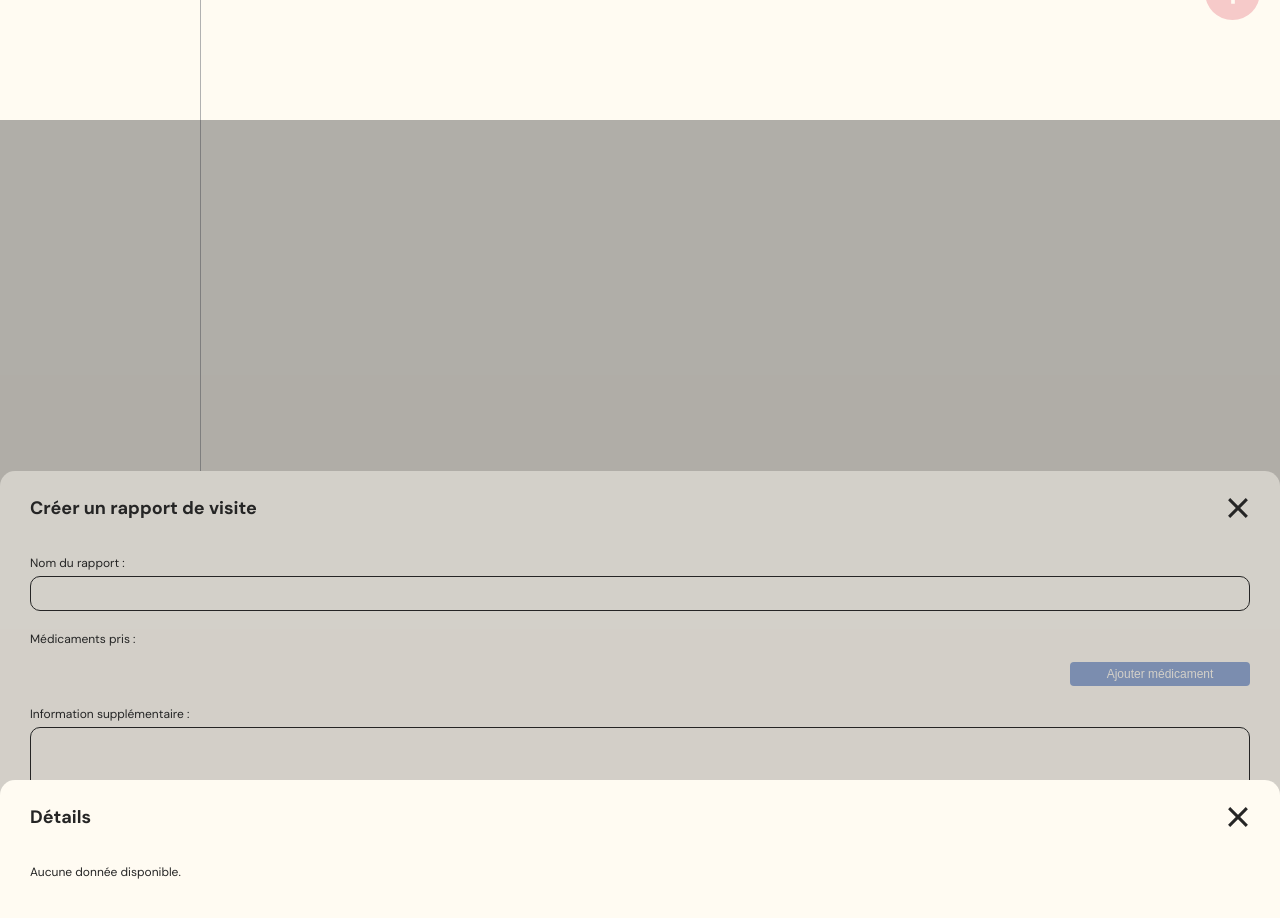
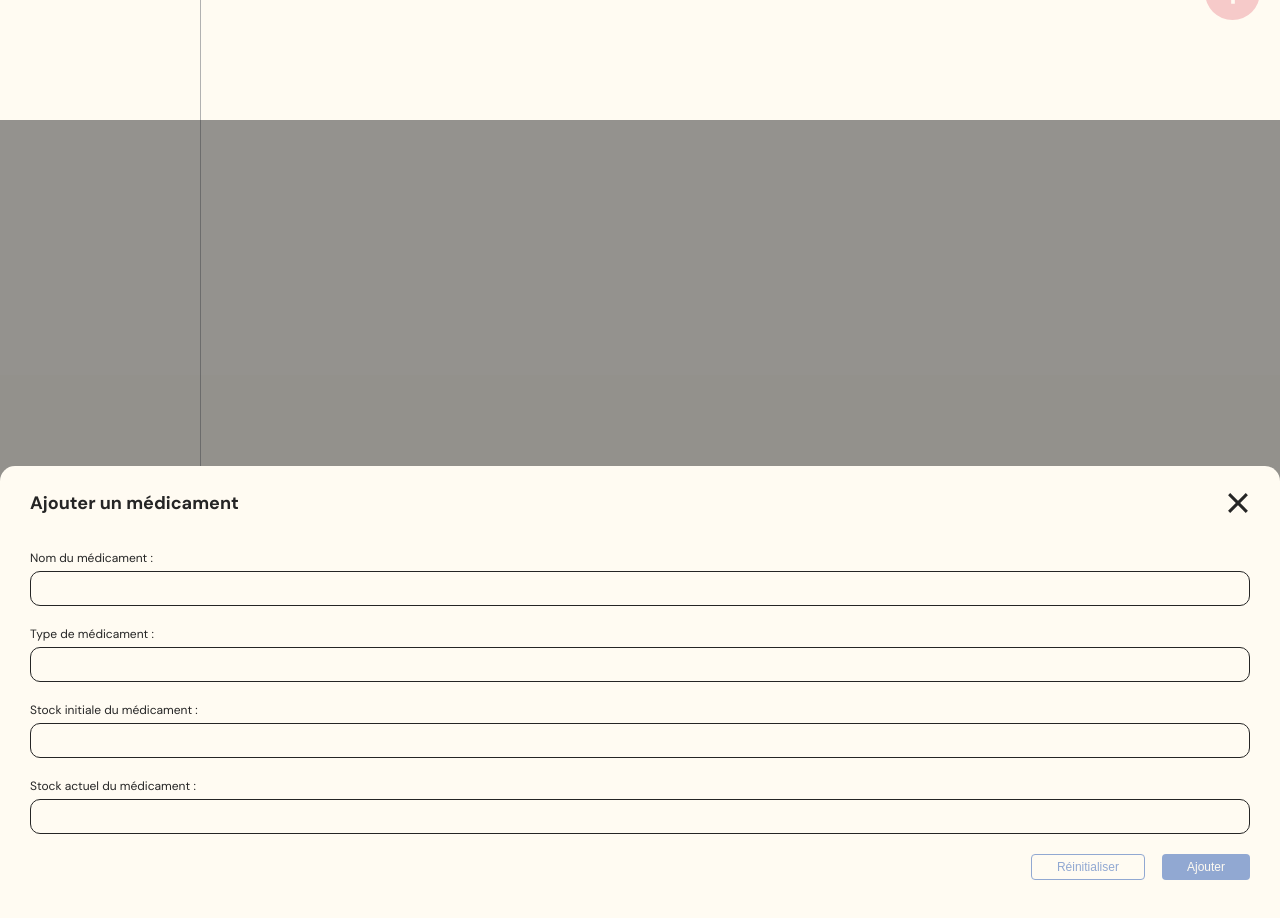
Before and after one commit to Nth-C/serena, a React (Vite) app in the folder frontend/: page /suivi/visit_report in a window 1280 px wide. Shown: the part 680-1598 px from the top of the page. Built offline with nearby package versions, Linux system fonts and the light colour scheme; the HTML template or start-up script is replaced by a standard one.

Commit message:
ajout de la suppression de rapport de visite

```diff
--- a/frontend/src/App.css
+++ b/frontend/src/App.css
@@ -469,6 +469,14 @@ button.creer_suivi, .acce_suivi .form-actions {
   color: var(--white);
   padding: 1rem;
   cursor: pointer;
+  height: 85 px;
+  overflow: hidden;
+}
+
+.report_case p{
+  text-overflow: ellipsis;
+  height: 18px;
+  overflow: hidden;
 }
 
 .liste_report {
--- a/frontend/src/pages/VisitReport.jsx
+++ b/frontend/src/pages/VisitReport.jsx
@@ -199,6 +199,61 @@ const handleDeleteRapport = async () => {
         </svg>
       </button>
 
+       {/* Popup Médicaments */}
+      {mounted && isNewPopupOpen && createPortal(
+        <div className={`popup_report_add_medicament ${isNewPopupOpen ? 'popu-medi-active' : ''}`}>
+          <div className="search_report">
+            <div>
+              <img src="/icons/arrow_back.svg" alt="" onClick={() => setIsPopupOpen(false)} />
+              <input type="search" placeholder="Rechercher un rapport" />
+            </div>
+
+            <div>
+              <img src="/icons/sort.svg" alt="" />
+              <p>Tier par</p>
+            </div>
+          </div>
+          <button onClick={toggleNewMedicine} className="btn_blue">Ajouter un nouveau médicament dans la liste</button>
+          <div className="list">
+            <div className="container_medecine">
+              <div className="principal_infos"><p>Xanax</p></div>
+              <div className="drop">
+                <p>ddddddddddddddddddddddd</p>
+                <div><button className="fill">Ajouter</button></div>
+              </div>
+            </div>
+          </div>
+        </div>,
+        document.body
+      )}
+
+      {/* Slide Médicament */}
+      <Slide title={"Ajouter un médicament"} isOpen={isNewMedicineOpen} toggleOpen={toggleNewMedicine} zIndex={700}>
+        <form className="new_medecine">
+          <div>
+            <label>Nom du médicament : </label>
+            <input type="text" value={nameMedecine} onChange={(e) => setNameMedecine(e.target.value)} required />
+          </div>
+          <div>
+            <label>Type de médicament : </label>
+            <input type="text" value={typeMedecine} onChange={(e) => setTypeMedecine(e.target.value)} required />
+          </div>
+          <div>
+            <label>Stock initiale du médicament : </label>
+            <input type="number" value={initialStock} onChange={(e) => setInitialStock(e.target.value)} required />
+          </div>
+          <div>
+            <label>Stock actuel du médicament :</label>
+            <input type="number" value={currentStock} onChange={(e) => setCurrentStock(e.target.value)} required />
+          </div>
+          <div>
+            <button type="button" className="btn_border" onClick={handleResetMedecine}>Réinitialiser</button>
+            <button className="btn_blue">Ajouter</button>
+          </div>
+        </form>
+      </Slide>
+
+
       {/* Slide Nouveau Rapport */}
       <Slide title={"Créer un rapport de visite"} isOpen={isNewRapportOpen} toggleOpen={toggleNewRapport} zIndex={500}>
         <form className="add_report" onSubmit={handleSubmitRapport}>
@@ -222,7 +277,7 @@ const handleDeleteRapport = async () => {
       </Slide>
 
       {/* Slide Détails */}
-      <Slide title={selectedRapport ? selectedRapport.nom : "Détails"} isOpen={isDetailsReportOpen} toggleOpen={toggleDetailsReport} zIndex={500}>
+      <Slide title={selectedRapport ? selectedRapport.nom : "Détails"} isOpen={isDetailsReportOpen} toggleOpen={toggleDetailsReport} zIndex={100}>
         {selectedRapport ? (
             <div className="details_report">
                 <div>
@@ -258,7 +313,6 @@ const handleDeleteRapport = async () => {
         )}
       </Slide>
 
-      {/* POPUPS */}
       <PopUpDelete
         toDelete={nameToDelete}
         handleDelete={handleDeleteRapport}
```
Also changed, not shown: 1 other file (tests, documents, lock files or other folders).
